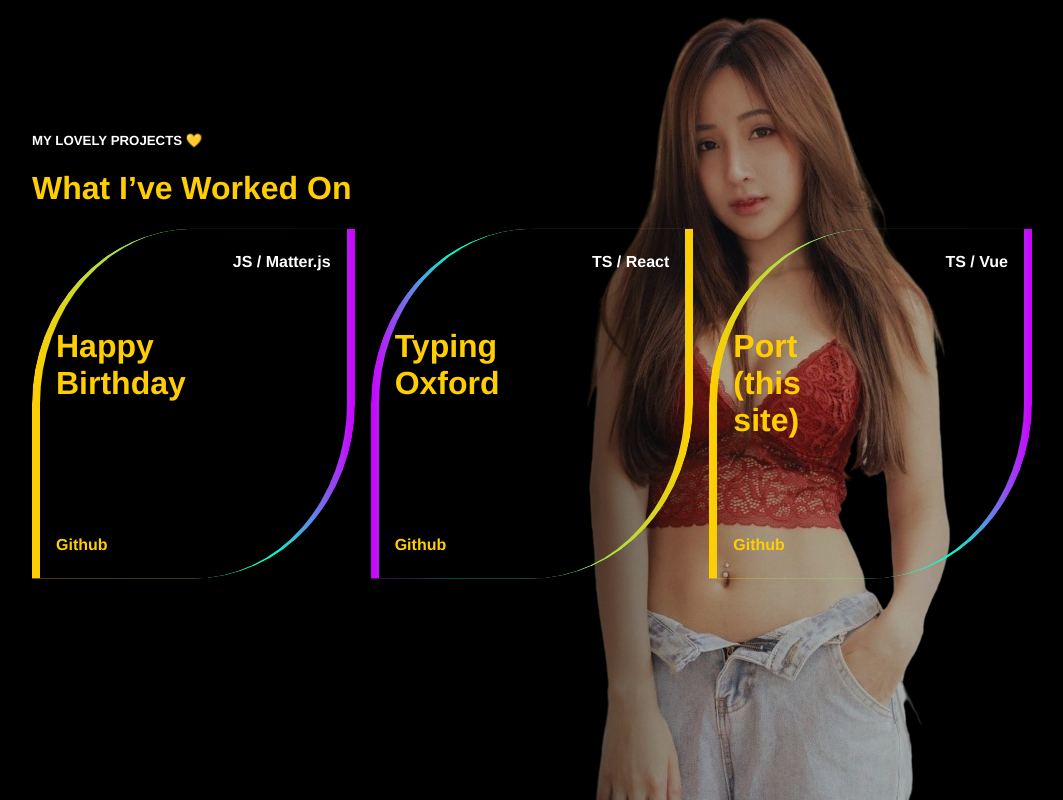
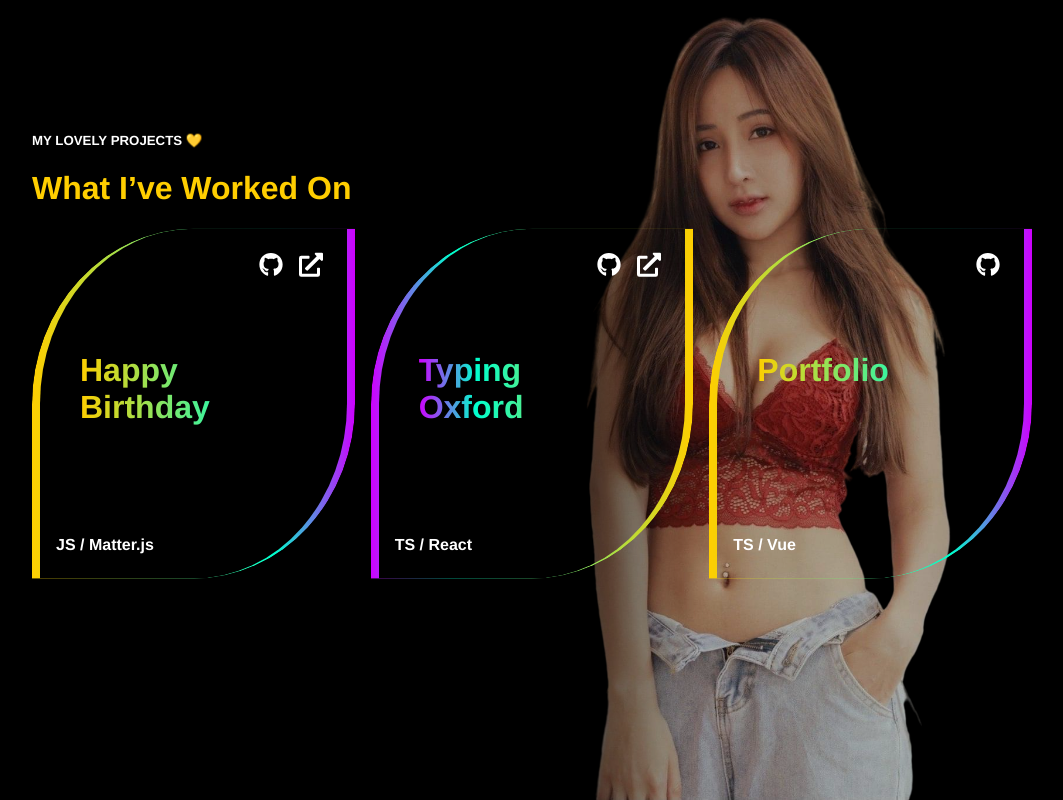
Before and after one commit to raisamong/portfolio-rsm, a Vue app: page /project in a window 1280 px wide. Shown: the whole page, without its empty margins (96-1159 px from the left). Built offline with nearby package versions, Linux system fonts and the light colour scheme.

Commit message:
add icon and project style

```diff
--- a/package.json
+++ b/package.json
@@ -10,6 +10,10 @@
     "lint": "vue-cli-service lint"
   },
   "dependencies": {
+    "@fortawesome/fontawesome-svg-core": "^1.2.36",
+    "@fortawesome/free-brands-svg-icons": "^5.15.4",
+    "@fortawesome/free-solid-svg-icons": "^5.15.4",
+    "@fortawesome/vue-fontawesome": "^3.0.0-4",
     "core-js": "^3.6.5",
     "register-service-worker": "^1.7.1",
     "vue": "^3.0.0",
--- a/src/App.vue
+++ b/src/App.vue
@@ -74,6 +74,46 @@ body {
 
 .no-padding {
   padding: 0;
+}
+
+.icon {
+  font-size: 1.5rem;
+  color: #fff;
+
+  &-primary {
+    font-size: 1.5rem;
+    color: #ffce00;
+  }
+}
+
+.clickable {
+  cursor: pointer;
+
+  &-not {
+    cursor: default;
+  }
+}
+
+.space {
+  * {
+    margin: 0 0.5rem;
+  }
+}
+
+.white-space-pre {
+  white-space: pre;
+}
+
+.text-gradient {
+  background: linear-gradient(to right, #ffce00 0%, #00ffce 75%, #ce00ff 100%);
+  background-clip: text;
+  -webkit-text-fill-color: transparent;
+
+  &.-revert {
+    background: linear-gradient(to left, #ffce00 0%, #00ffce 75%, #ce00ff 100%);
+    background-clip: text;
+    -webkit-text-fill-color: transparent;
+  }
 }
 
 .box-shadow {
--- a/src/main.ts
+++ b/src/main.ts
@@ -1,7 +1,18 @@
+import { library } from '@fortawesome/fontawesome-svg-core'
+import { faGithub } from '@fortawesome/free-brands-svg-icons'
+import { faExternalLinkAlt } from '@fortawesome/free-solid-svg-icons'
+import { FontAwesomeIcon } from '@fortawesome/vue-fontawesome'
 import { createApp } from 'vue'
 import App from './App.vue'
 import './registerServiceWorker'
 import router from './router'
 import store from './store'
 
-createApp(App).use(store).use(router).mount('#app')
+library.add(faGithub)
+library.add(faExternalLinkAlt)
+
+createApp(App)
+  .use(store)
+  .use(router)
+  .component('font-awesome-icon', FontAwesomeIcon)
+  .mount('#app')
--- a/src/views/Project.vue
+++ b/src/views/Project.vue
@@ -2,15 +2,31 @@
   <div class="containter">
     <h5 class="white-text">MY LOVELY PROJECTS 💛</h5>
     <h1>What I’ve Worked On</h1>
+
     <div class="project-container">
-      <div class="white-grad" v-for="project in projects" v-bind:key="project.name">
-        <div class="white-text stack">{{ project.stack.join(' / ') }}</div>
-        <div class="name">
-          <h1 v-for="word in project.name.split(' ')" v-bind:key="word">
-            {{ word }}
+      <div class="white-grad" v-for="(project, index) in projects" v-bind:key="project.name">
+        <div class="stack clickable-not space">
+          <font-awesome-icon
+            v-on:click="goToGithub(project.github)"
+            class="icon clickable"
+            :icon="['fab', 'github']"
+          />
+
+          <font-awesome-icon
+            v-if="project.externalLink"
+            v-on:click="goToGithub(project.github)"
+            class="icon clickable"
+            :icon="['fas', 'external-link-alt']"
+          />
+        </div>
+        <div class="name clickable-not">
+          <h1 class="text-gradient white-space-pre" v-bind:class="{ '-revert': index % 2 !== 0 }">
+            {{ project.name }}
           </h1>
         </div>
-        <div class="additional">Github</div>
+        <div class="additional white-text ">
+          {{ project.stack.join(' / ') }}
+        </div>
       </div>
     </div>
   </div>
@@ -22,22 +38,25 @@ import { defineComponent } from 'vue'
 interface Project {
   name: string
   github: string
+  externalLink?: string
   stack: string[]
 }
 
 const projects: Project[] = [
   {
-    name: 'Happy Birthday',
+    name: 'Happy\nBirthday',
     github: 'https://github.com/raisamong/happy-birthday-rsm',
+    externalLink: 'https://happy-birthday-rsm.vercel.app/',
     stack: ['JS', 'Matter.js']
   },
   {
-    name: 'Typing Oxford',
+    name: 'Typing\nOxford',
     github: 'https://github.com/raisamong/typing-oxford-3000-rsm',
+    externalLink: 'https://typing-oxford-3000-rsm.vercel.app/',
     stack: ['TS', 'React']
   },
   {
-    name: 'Port (this site)',
+    name: 'Portfolio',
     github: 'https://github.com/raisamong/portfolio-rsm',
     stack: ['TS', 'Vue']
   }
@@ -48,6 +67,11 @@ export default defineComponent({
   data() {
     return {
       projects: projects
+    }
+  },
+  methods: {
+    goToGithub: function(url: string) {
+      window.open(url)
     }
   }
 })
@@ -103,6 +127,7 @@ $gradient-color: linear-gradient(to right, #ffce00 0%, #00ffce 75%, #ce00ff 100%
     }
     .name {
       text-align: start;
+      padding: 2rem;
       h1 {
         margin: 0;
         align-self: center;
```
Also changed, not shown: 1 other file (tests, documents, lock files or other folders).
